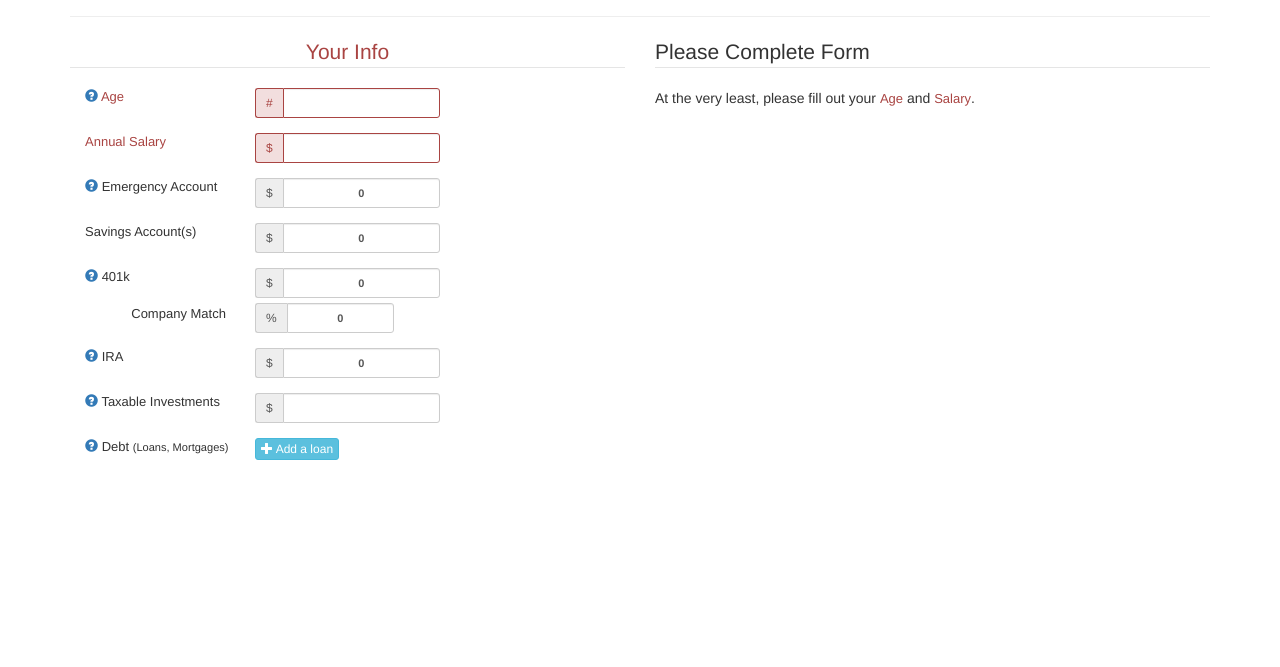
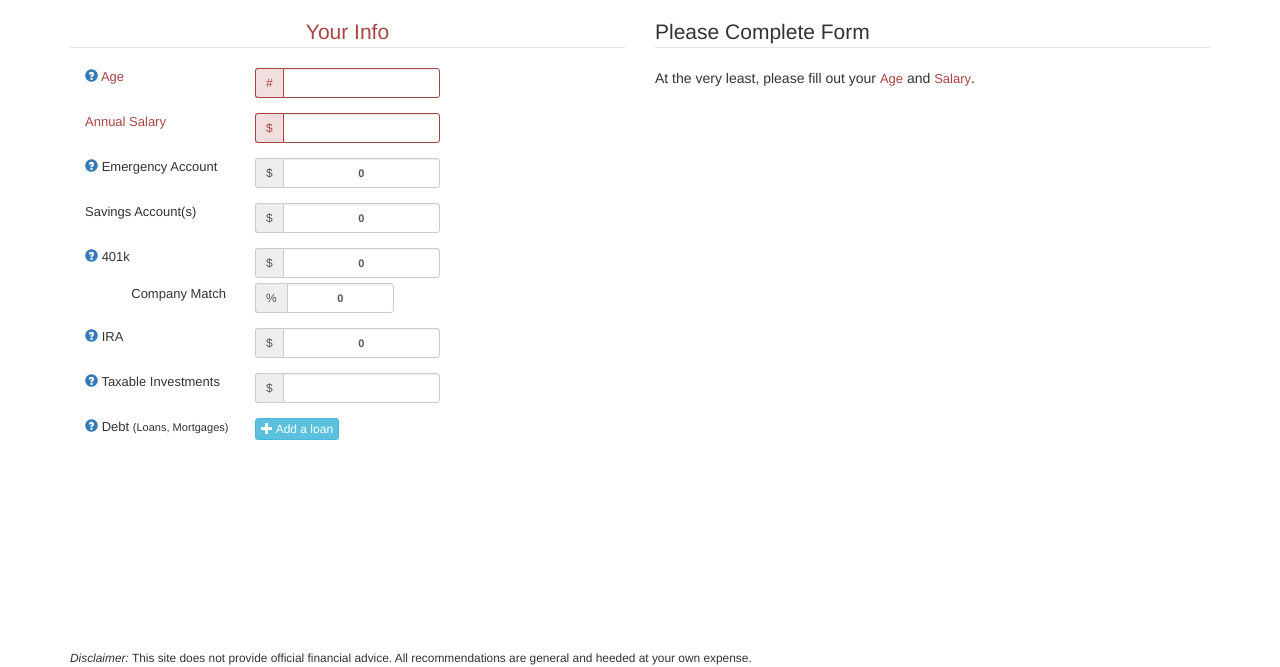
Before and after one commit to tariqbuilds/personal-finance-checkup, a plain HTML site: page index.html in a window 1280 px wide. Shown: the part 133-800 px from the top of the page. Drawn offline with nearby package versions, Linux system fonts and the light colour scheme.

Commit message:
footer is sticky

```diff
--- a/index.html
+++ b/index.html
@@ -39,8 +39,8 @@
         		margin-bottom: 15px;
         	}
         	.sticky-footer {
-        		postion: fixed;
-        		bottom: 0;
+        		position: fixed;
+			    bottom: 0;
         	}
         </style>
     </head>
```
